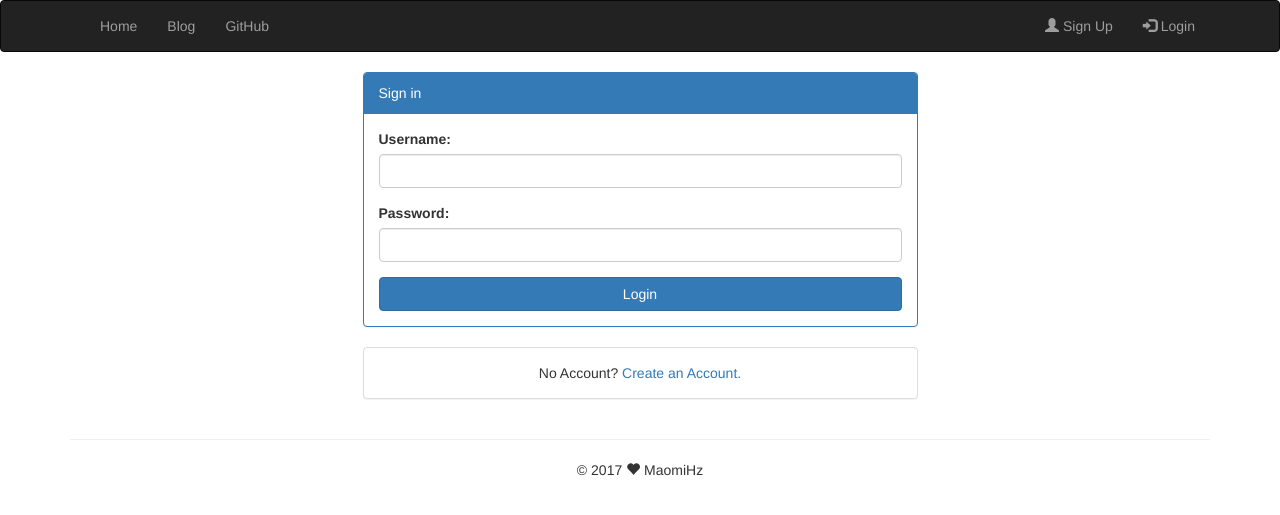
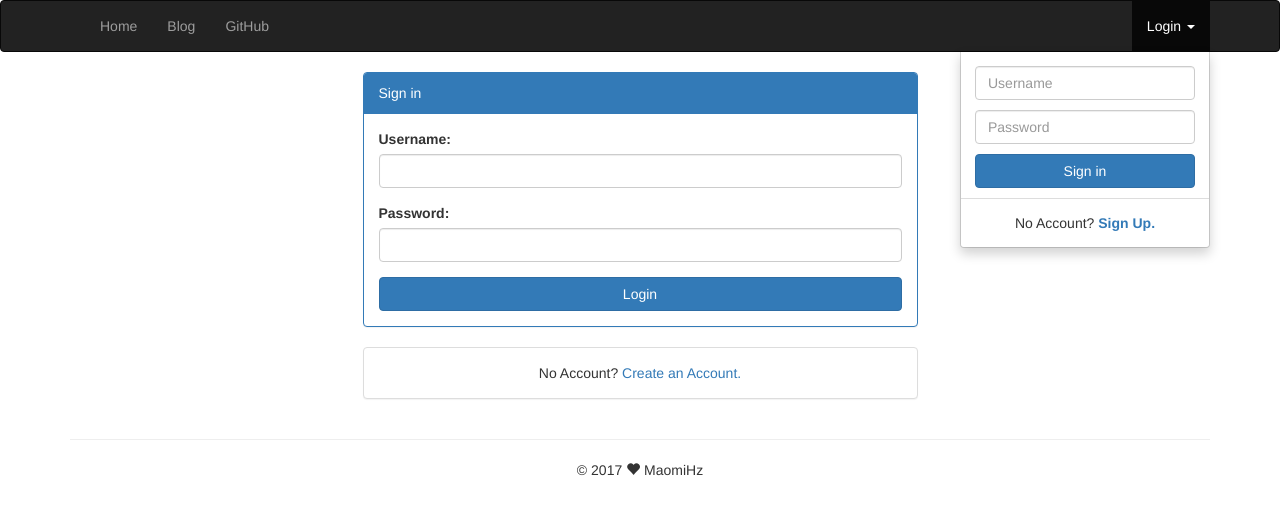
Before and after one commit to maomihz/MeowURL, a Python web app: template meowurl/templates/login.html in a window 1280 px wide, after a click on "Login". Shown: the top 515 px of the page. Run offline with Jinja, Linux system fonts and the light colour scheme; the template is opened without the code that fills it, so the values that code supplies are empty.

Commit message:
Add fancy login form

```diff
--- a/meowurl/templates/base.html
+++ b/meowurl/templates/base.html
@@ -32,6 +32,33 @@
 <script src="/static/js/bootstrap.min.js"></script>
 {% endblock %}
 <style>
+#login-dp{
+    min-width: 250px;
+    padding: 14px 14px 0;
+    overflow:hidden;
+}
+#login-dp .help-block{
+    font-size:12px
+}
+#login-dp .bottom{
+    border-top:1px solid #ddd;
+    clear:both;
+    padding:14px;
+}
+#login-dp .form-group {
+    margin-bottom: 10px;
+}
+
+@media(max-width:768px){
+    #login-dp{
+        background-color: inherit;
+        color: #fff;
+    }
+    #login-dp .bottom{
+        background-color: inherit;
+        border-top:0 none;
+    }
+}
 {% block style %}
 {% endblock %}
 </style>
@@ -75,8 +102,34 @@
                         </a></li>
                     </ul>
                 {% else %}
-                <li><a href="{{url_for('register')}}"><span class="glyphicon glyphicon-user"></span> Sign Up</a></li>
-                <li><a href="{{url_for('login')}}"><span class="glyphicon glyphicon-log-in"></span> Login</a></li>
+                <li>
+                    <a href="#" class="dropdown-toggle" data-toggle="dropdown">Login <span class="caret"></span></a>
+                    <ul id="login-dp" class="dropdown-menu">
+                        <li>
+                            <div class="row">
+                                <div class="col-md-12">
+                                    <form class="form" role="form" method="post" action="/login.do" accept-charset="UTF-8" id="login-nav">
+                                        <div class="form-group">
+                                            <label class="sr-only" for="loginUsername">Email address</label>
+                                            <input type="text" name="username" class="form-control" id="loginUsername" placeholder="Username" required>
+                                        </div>
+                                        <div class="form-group">
+                                            <label class="sr-only" for="loginPassword">Password</label>
+                                            <input type="password" name="password" class="form-control" id="loginPassword" placeholder="Password" required>
+                                            <!-- <div class="help-block text-right"><a href="">Forget the password ?</a></div> -->
+                                        </div>
+                                        <div class="form-group">
+                                            <button type="submit" class="btn btn-primary btn-block">Sign in</button>
+                                        </div>
+                                    </form>
+                                </div>
+                                <div class="bottom text-center">
+                                    No Account? <a href="{{url_for('register')}}"><b>Sign Up.</b></a>
+                                </div>
+                            </div>
+                        </li>
+                    </ul>
+                </li>
                 {% endif %}
             </ul>
         </div>
--- a/meowurl/templates/register.html
+++ b/meowurl/templates/register.html
@@ -34,7 +34,7 @@
                     {% if not config.OPEN_REGISTRATION %}
                     <div class="form-group">
                         <label for="invite_code">Invite Code:</label>
-                        <input id="invite_code" class="form-control" name="invite_code" value="{{invite_code}}" type="text">
+                        <input id="invite_code" class="form-control" name="invite_code" value="{{invite_code or temp_account_info.invite_code or ''}}" type="text">
                     </div>
                     {% endif %}
                     <button type="submit" class="btn btn-primary btn-block">
```
